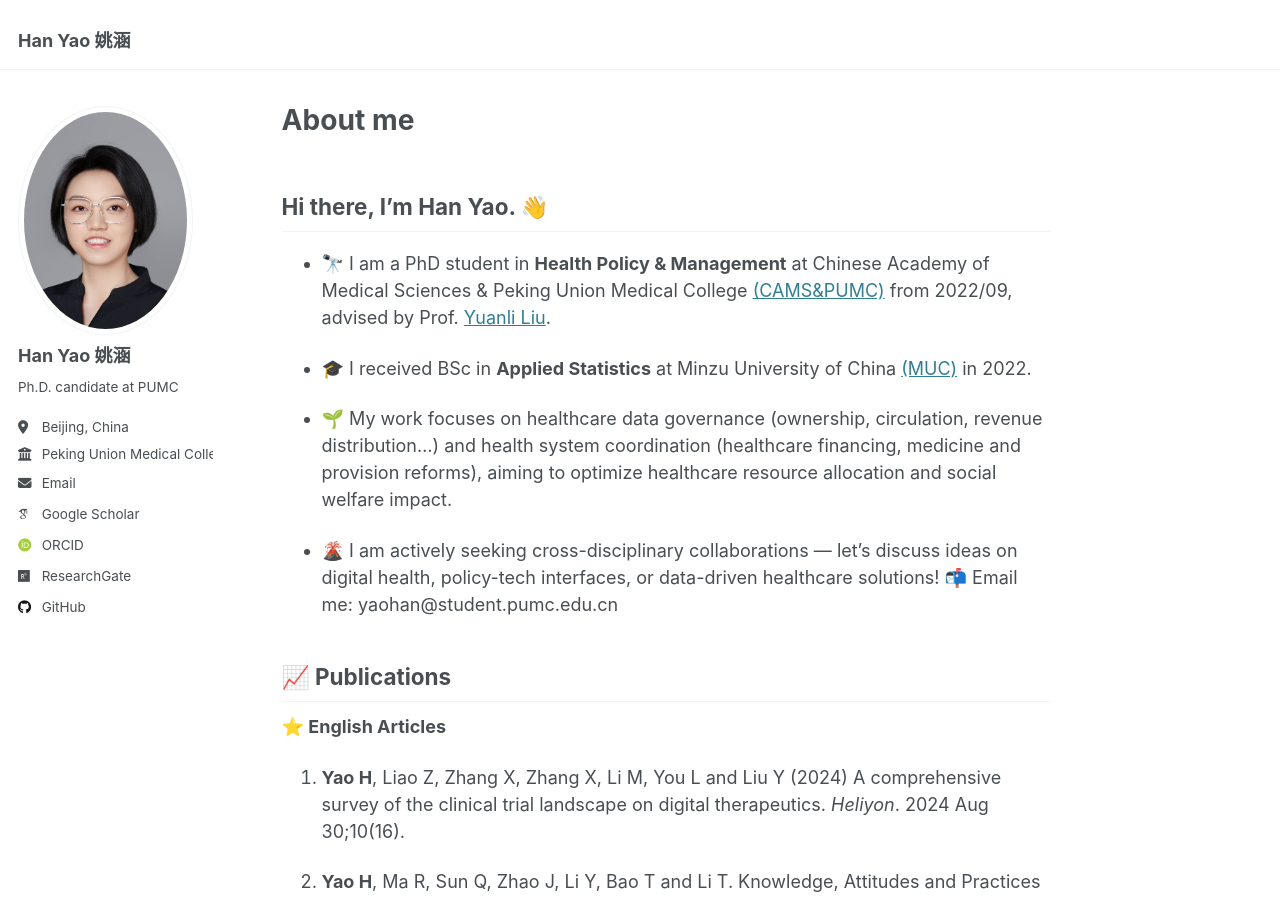
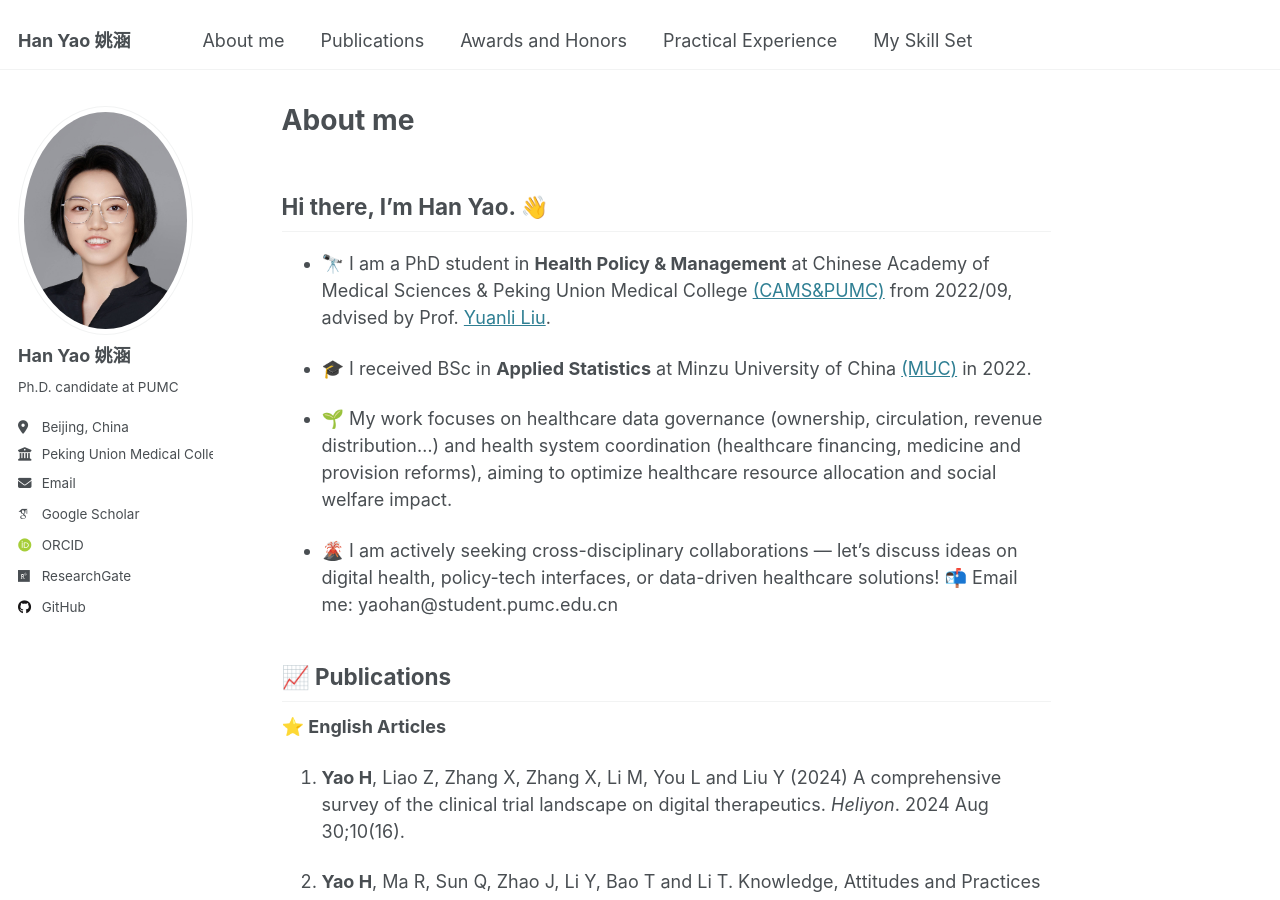
Before and after one commit to hannalyao/hannalyao.github.io, a Jekyll site: the page built from _pages/about.md, in a window 1280 px wide and 900 px high. Built offline with Jekyll 4.4.1, drawn with Linux system fonts in a browser that asks for light colours; some web fonts are replaced.

Commit message:
navigation.yml

```diff
--- a/_data/navigation.yml
+++ b/_data/navigation.yml
@@ -4,24 +4,18 @@
 # links. Removing a link prevents it from showing in the header, but does not
 # prevent it from being included in the site.
 
-#main:
-#  - title: "Publications"
-#    url: /publications/
+main:
+  - title: "About me"
+    url: "/#About-me"
 
-#  - title: "Talks"
-#    url: /talks/
+  - title: "Publications"
+    url: "/#Publications"
 
-#  - title: "Teaching"
-#    url: /teaching/
+  - title: "Awards and Honors"
+    url: "/#Awards and Honors"
 
-#  - title: "Portfolio"
-#    url: /portfolio/
+  - title: "Practical Experience"
+    url: "/#Practical Experience"
 
-#  - title: "Blog Posts"
-#    url: /year-archive/
-
-#  - title: "CV"
-#    url: /cv/
-
-#  - title: "Guide"
-#    url: /markdown/
+  - title: "My Skill Set"
+    url: "/#My Skill Set"
```
